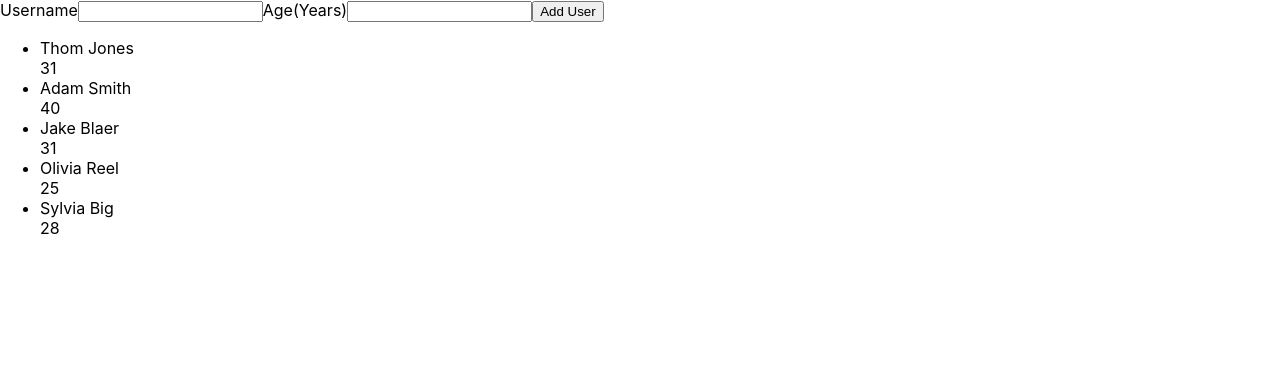
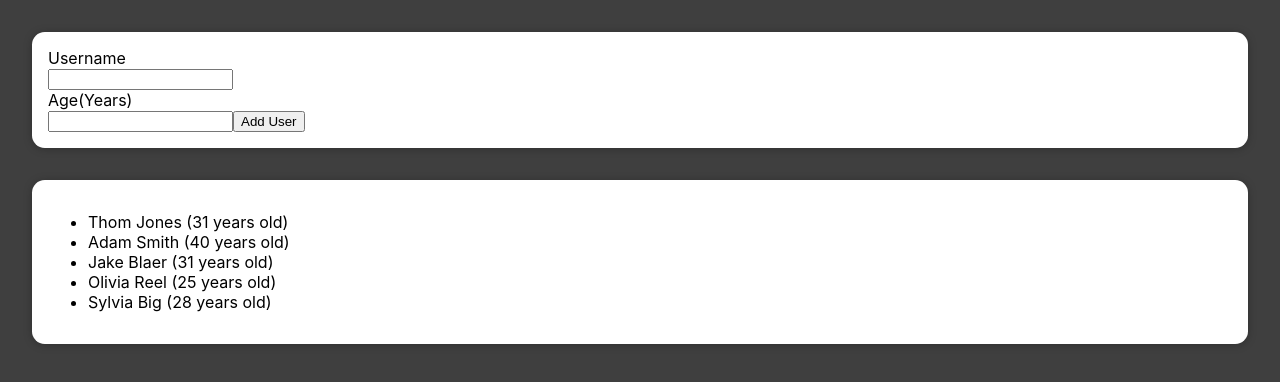
Before and after one commit to matekuna92/react-addusers-modal-project, a React (Create React App) app in the folder react-adduser-modal-project/: page / in a window 1280 px wide. Shown: the top 382 px of the page. Built offline with nearby package versions, Linux system fonts and the light colour scheme.

Commit message:
some styles

```diff
--- a/react-adduser-modal-project/src/components/Button/Button.module.css
+++ b/react-adduser-modal-project/src/components/Button/Button.module.css
@@ -0,0 +1,4 @@
+.button {
+    border: none;
+
+}
--- a/react-adduser-modal-project/src/components/Card/Card.js
+++ b/react-adduser-modal-project/src/components/Card/Card.js
@@ -6,7 +6,7 @@ const Card = (props) => {
     const classes = 'card ' + props.className;
 
     return (
-            <div className={classes}>{props.children}</div>
+        <div className={classes}>{props.children}</div>
     )
 }
 
--- a/react-adduser-modal-project/src/components/Card/Card.modules.css
+++ b/react-adduser-modal-project/src/components/Card/Card.modules.css
@@ -0,0 +1,14 @@
+.card {
+    border-radius: .8rem;
+    box-shadow: 0 1px 8px rgba(0, 0, 0, 0.25);
+    background: #fff;
+    padding: 1rem;
+}
+
+.card:not(last-child) {
+    margin: 2rem;
+}
+
+.card label {
+    display: block;
+}
--- a/react-adduser-modal-project/src/components/UserList/UserList.js
+++ b/react-adduser-modal-project/src/components/UserList/UserList.js
@@ -15,8 +15,7 @@ const UserList = (props) => {
                         name={user.name}
                         age={user.age}
                     >
-                    <div> {user.name} </div>
-                    <div> {user.age} </div>
+                        <div> {user.name} <span>({user.age} years old)</span></div>
                     </User>
             ))}
             </ul>
--- a/react-adduser-modal-project/src/index.css
+++ b/react-adduser-modal-project/src/index.css
@@ -1,3 +1,5 @@
+@import url('https://fonts.googleapis.com/css2?family=Noto+Sans+JP:wght@400;700&display=swap');
+
 body {
   margin: 0;
   font-family: -apple-system, BlinkMacSystemFont, 'Segoe UI', 'Roboto', 'Oxygen',
@@ -5,9 +7,16 @@ body {
     sans-serif;
   -webkit-font-smoothing: antialiased;
   -moz-osx-font-smoothing: grayscale;
+
+  margin: 0;
+  background-color: #3f3f3f;
 }
 
 code {
   font-family: source-code-pro, Menlo, Monaco, Consolas, 'Courier New',
     monospace;
 }
+
+* {
+    box-sizing: border-box;
+}
```
